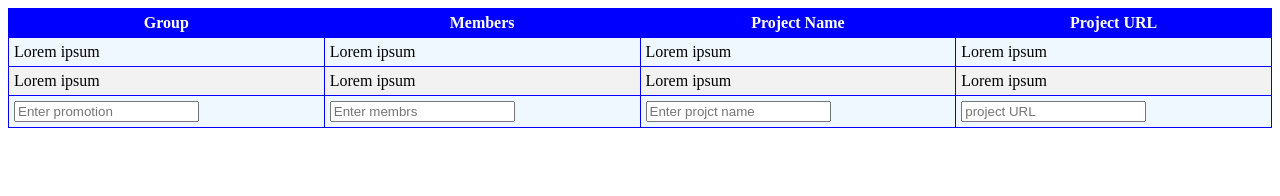
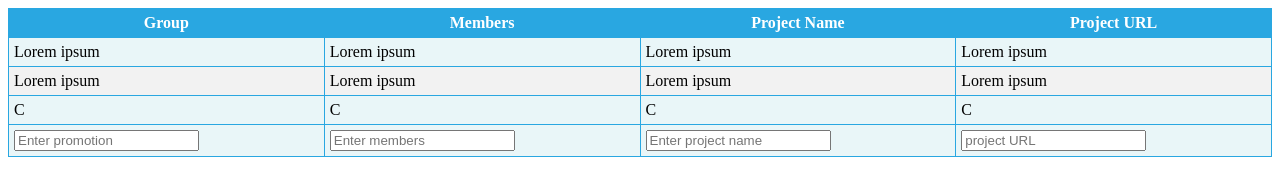
Before and after one commit to danielamorariu/teams-networking, a plain HTML site: page index.html in a window 1280 px wide. Drawn offline with Linux system fonts and the light colour scheme.

Commit message:
Table ux adjustments

```diff
--- a/index.css
+++ b/index.css
@@ -5,17 +5,17 @@ table {
 
 table th,
 table td {
-  border: 1px solid blue;
+  border: 1px solid #29a7e1;
   padding: 5px;
 }
 
 table th {
-  background-color: blue;
-  color: white;
+  background-color: #29a7e1;
+  color: #fff;
 }
 
 table tr {
-  background-color: aliceblue;
+  background-color: #e9f6f8;
 }
 
 table tr:nth-child(even) {
--- a/index.html
+++ b/index.html
@@ -30,20 +30,41 @@
           <td>Lorem ipsum</td>
           <td>Lorem ipsum</td>
         </tr>
+        <tr>
+          <td>C</td>
+          <td>C</td>
+          <td>C</td>
+          <td>C</td>
+        </tr>
       </tbody>
       <tfoot>
         <tr>
           <td>
-            <input type="text" name="" id="" placeholder="Enter promotion" />
+            <input
+              type="text"
+              name="promotion"
+              id="promotion"
+              placeholder="Enter promotion"
+            />
           </td>
           <td>
-            <input type="text" name="" id="" placeholder="Enter membrs" />
+            <input
+              type="text"
+              name="members"
+              id="members"
+              placeholder="Enter members"
+            />
           </td>
           <td>
-            <input type="text" name="" id="" placeholder="Enter projct name" />
+            <input
+              type="text"
+              name="project"
+              id="project"
+              placeholder="Enter project name"
+            />
           </td>
           <td>
-            <input type="text" name="" id="" placeholder="project URL" />
+            <input type="text" name="url" id="url" placeholder="project URL" />
           </td>
         </tr>
       </tfoot>
```
